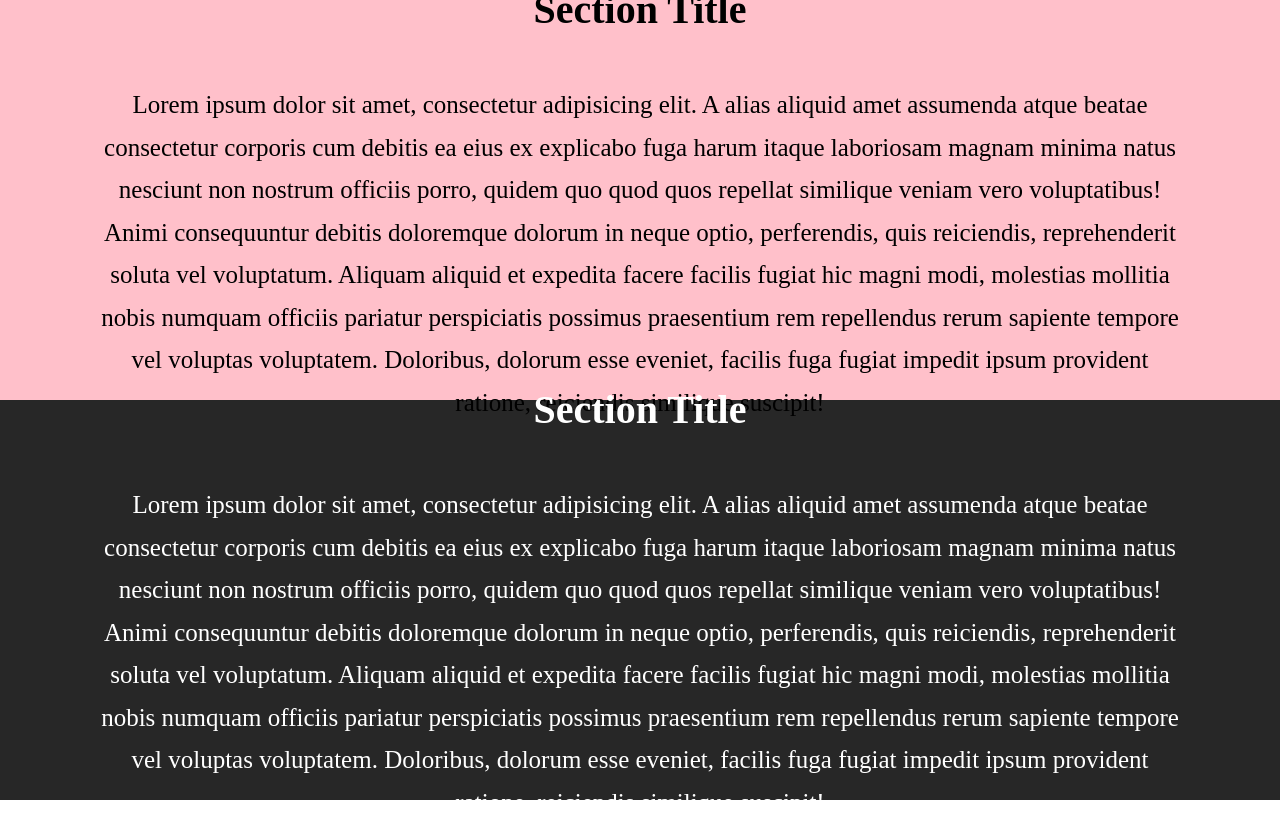
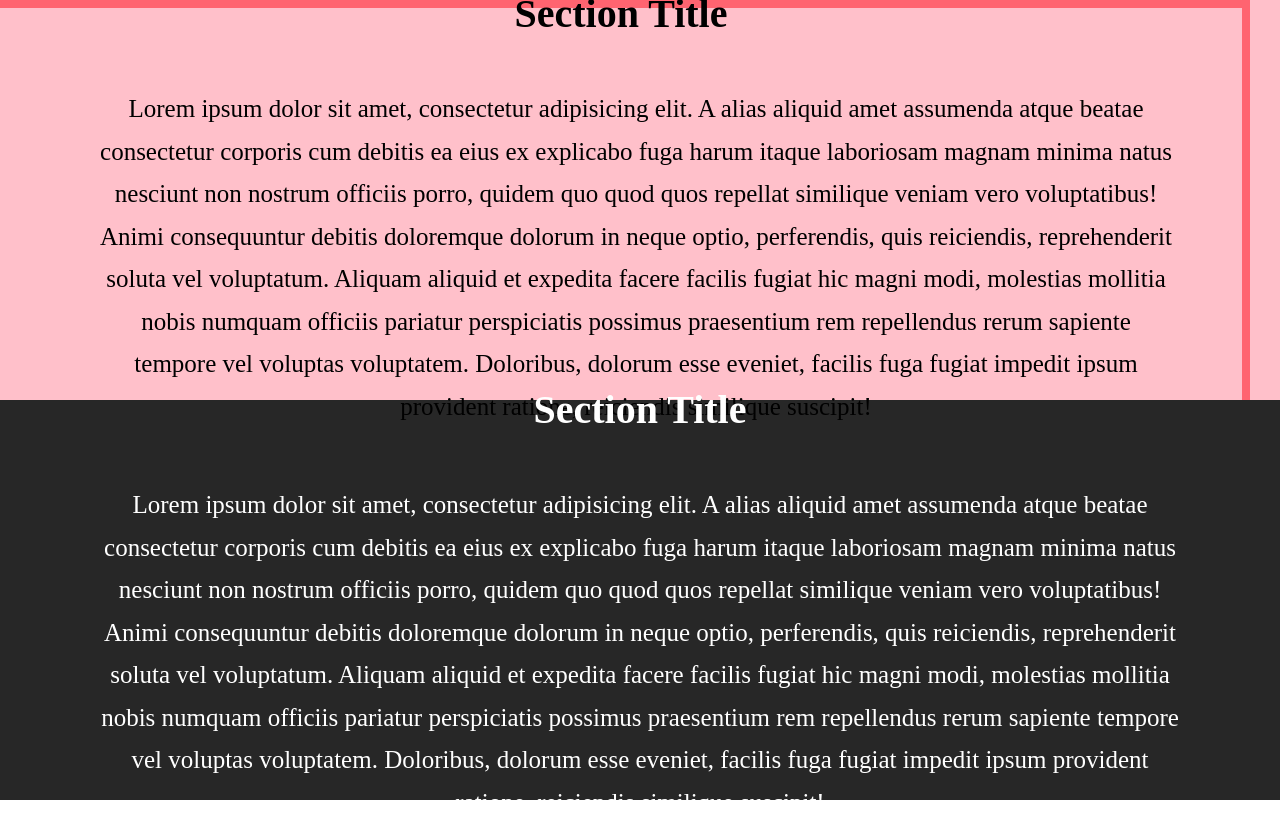
Before and after one commit to Andrii1036/HTML-HomeWorks, a plain HTML site: page Lesson3/task3.html in a window 1280 px wide. Drawn offline with Linux system fonts and the light colour scheme.

Commit message:
added a frame to the top section as in the layout from lesson 3 task 3

```diff
--- a/Lesson3/task3.html
+++ b/Lesson3/task3.html
@@ -4,57 +4,84 @@
     <meta charset="UTF-8">
     <title>task 3</title>
     <style>
-        *{
+        * {
             margin: 0;
             padding: 0;
             box-sizing: border-box;
         }
-        main{
+
+        main {
             height: 100vh;
         }
-        section{
+
+        section {
             text-align: center;
             height: 50%;
+            line-height: 1.7;
+        }
+
+        h2 {
+            font-size: 40px;
+            margin-bottom: 40px;
+        }
+
+        p {
+            font-size: 25px;
+            padding: 0 100px;
+        }
+
+        .pinkBg {
+            background: rgb(255, 192, 202);
+        }
+
+        .darkBg {
+            background: rgb(39, 39, 39);
+        }
+
+        .colorWhite {
+            color: white;
+        }
+        .border{
+            border-top: 8px solid rgb(255, 100, 112);
+            border-right:8px solid rgb(255, 100, 112) ;
+            margin-right: 30px;
+            height: 100%;
+        }
+        .border > article > p{
+            padding-right: 70px;
+        }
+        section, .border{
             display: flex;
             flex-direction: column;
             justify-content: center;
-            padding: 0 100px;
-            line-height: 1.7;
-        }
-        h2{
-            font-size: 40px;
-            margin-bottom: 40px;
-        }
-        p{
-            font-size: 25px;
-        }
-        .pinkBg{
-            background: rgb(255, 192, 202);
-        }
-        .darkBg{
-            background: rgb(39, 39, 39);
-        }
-        .colorWhite{
-            color: white;
         }
     </style>
 </head>
 <body>
 <main>
     <section class="pinkBg">
+        <div class="border">
             <h2>Section Title</h2>
             <article>
                 <p>
-                Lorem ipsum dolor sit amet, consectetur adipisicing elit. A alias aliquid amet assumenda atque beatae
-                consectetur corporis cum debitis ea eius ex explicabo fuga harum itaque laboriosam magnam minima natus
-                nesciunt non nostrum officiis porro, quidem quo quod quos repellat similique veniam vero voluptatibus! Animi
-                consequuntur debitis doloremque dolorum in neque optio, perferendis, quis reiciendis, reprehenderit soluta
-                vel voluptatum. Aliquam aliquid et expedita facere facilis fugiat hic magni modi, molestias mollitia nobis
-                numquam officiis pariatur perspiciatis possimus praesentium rem repellendus rerum sapiente tempore vel
-                voluptas voluptatem. Doloribus, dolorum esse eveniet, facilis fuga fugiat impedit ipsum provident ratione,
+                    Lorem ipsum dolor sit amet, consectetur adipisicing elit. A alias aliquid amet assumenda atque
+                    beatae
+                    consectetur corporis cum debitis ea eius ex explicabo fuga harum itaque laboriosam magnam minima
+                    natus
+                    nesciunt non nostrum officiis porro, quidem quo quod quos repellat similique veniam vero
+                    voluptatibus! Animi
+                    consequuntur debitis doloremque dolorum in neque optio, perferendis, quis reiciendis, reprehenderit
+                    soluta
+                    vel voluptatum. Aliquam aliquid et expedita facere facilis fugiat hic magni modi, molestias mollitia
+                    nobis
+                    numquam officiis pariatur perspiciatis possimus praesentium rem repellendus rerum sapiente tempore
+                    vel
+                    voluptas voluptatem. Doloribus, dolorum esse eveniet, facilis fuga fugiat impedit ipsum provident
+                    ratione,
                     reiciendis similique suscipit!
                 </p>
             </article>
+        </div>
     </section>
     <section class="darkBg colorWhite">
         <h2>Section Title</h2>
@@ -62,11 +89,15 @@
             <p>
                 Lorem ipsum dolor sit amet, consectetur adipisicing elit. A alias aliquid amet assumenda atque beatae
                 consectetur corporis cum debitis ea eius ex explicabo fuga harum itaque laboriosam magnam minima natus
-                nesciunt non nostrum officiis porro, quidem quo quod quos repellat similique veniam vero voluptatibus! Animi
-                consequuntur debitis doloremque dolorum in neque optio, perferendis, quis reiciendis, reprehenderit soluta
-                vel voluptatum. Aliquam aliquid et expedita facere facilis fugiat hic magni modi, molestias mollitia nobis
+                nesciunt non nostrum officiis porro, quidem quo quod quos repellat similique veniam vero voluptatibus!
+                Animi
+                consequuntur debitis doloremque dolorum in neque optio, perferendis, quis reiciendis, reprehenderit
+                soluta
+                vel voluptatum. Aliquam aliquid et expedita facere facilis fugiat hic magni modi, molestias mollitia
+                nobis
                 numquam officiis pariatur perspiciatis possimus praesentium rem repellendus rerum sapiente tempore vel
-                voluptas voluptatem. Doloribus, dolorum esse eveniet, facilis fuga fugiat impedit ipsum provident ratione,
+                voluptas voluptatem. Doloribus, dolorum esse eveniet, facilis fuga fugiat impedit ipsum provident
+                ratione,
                 reiciendis similique suscipit!
             </p>
         </article>
```
Lines whose indentation alone changed are shown as unchanged.
